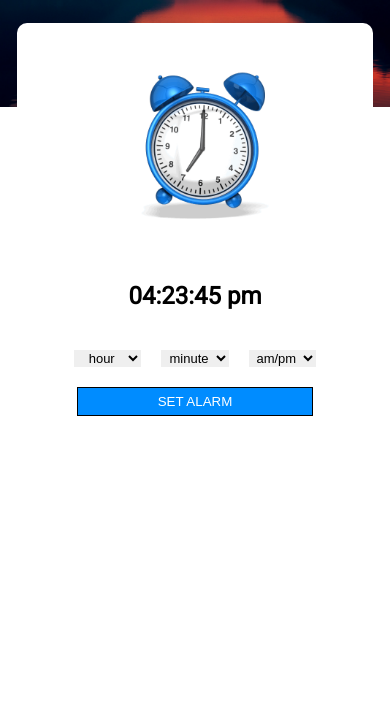
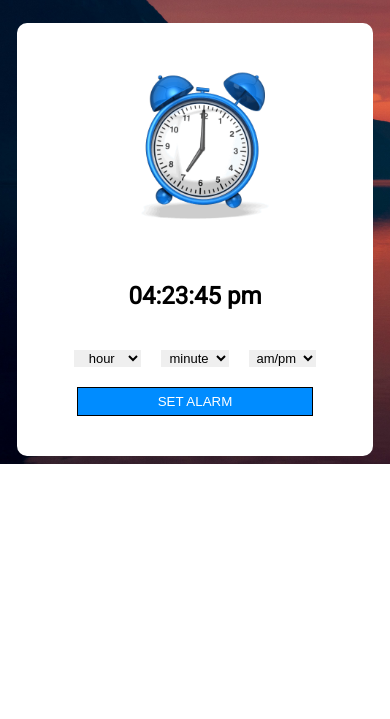
Before and after one commit to saifimam2/alarm, a plain HTML site: page index.html in a window 390 px wide. Shown: the part 125-844 px from the top of the page. Drawn offline with nearby package versions, Linux system fonts and the light colour scheme.

Commit message:
style.css

```diff
--- a/style.css
+++ b/style.css
@@ -1,7 +1,7 @@
 @import url('https://fonts.googleapis.com/css2?family=Noto+Sans:wght@300&family=Open+Sans&family=Roboto&display=swap');
 body{
     background-repeat: no-repeat;
-    background-size: 100vh 100vw;
+    background-size: cover;
 }
 .buttons{
   display: flex;
@@ -178,13 +178,13 @@ input:checked + .slider:before {
 .delete{
   border-radius: 50px;
   border: none;
-  background-color: #ccc;
+  background-color: #d86464;
   padding: 5px 7px;
   color: white;
 }
 @media(max-width:768px){
   body{
-   background-size: 768px;
+   background-size: cover;
   }
   .flexbox{
     width: 50%;
@@ -193,7 +193,7 @@ input:checked + .slider:before {
 }
 @media(max-width:426px){
   body{
-    background-size: 426px;
+    background-size: cover;
   }
   .flexbox{
     width: 90%;
@@ -204,7 +204,7 @@ input:checked + .slider:before {
 }
 @media(max-width:321px){
   body{
-    background-size: 321px;
+    background-size: cover;
   }
   .options select{
     font-size: 12px;
```
